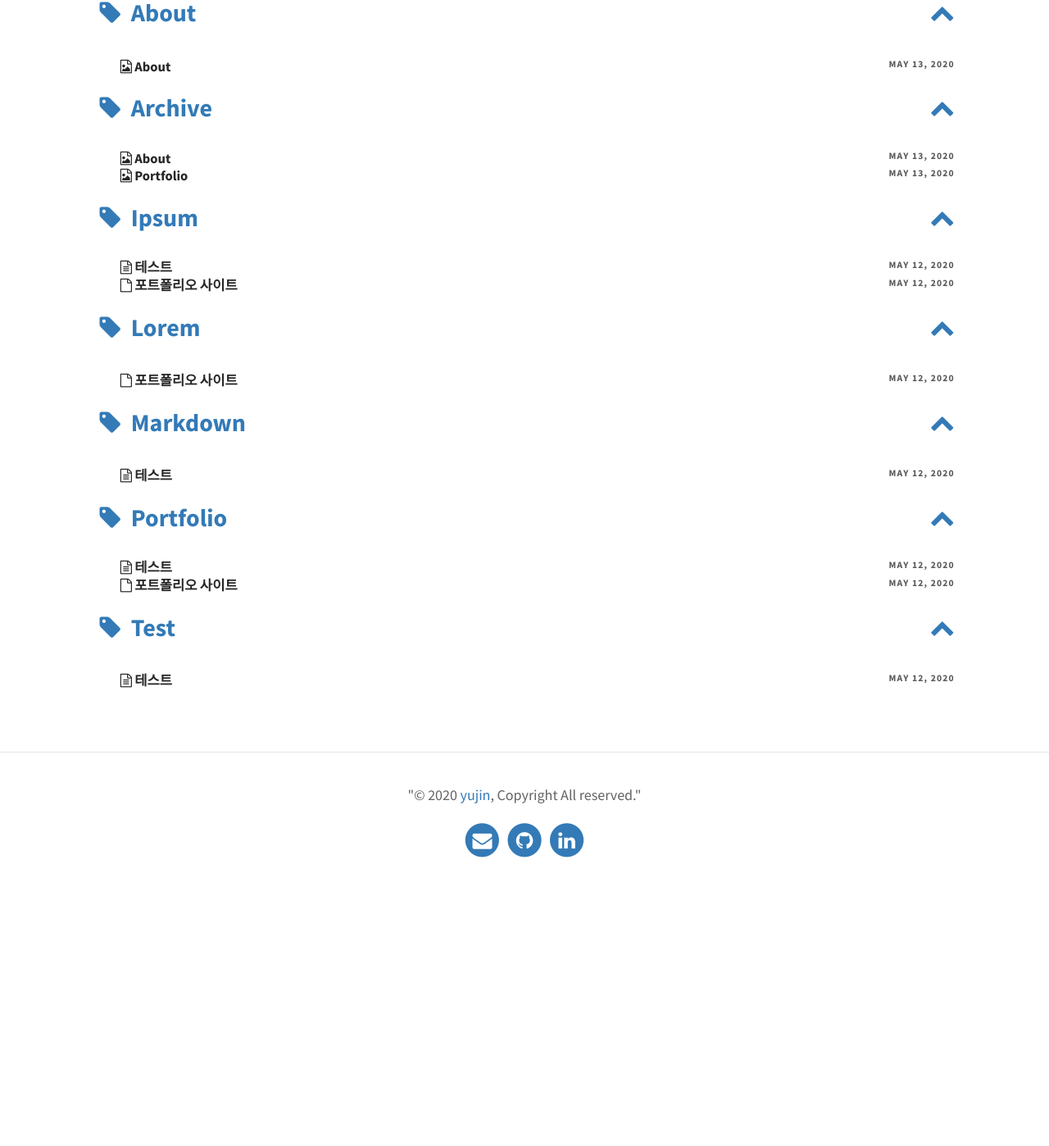
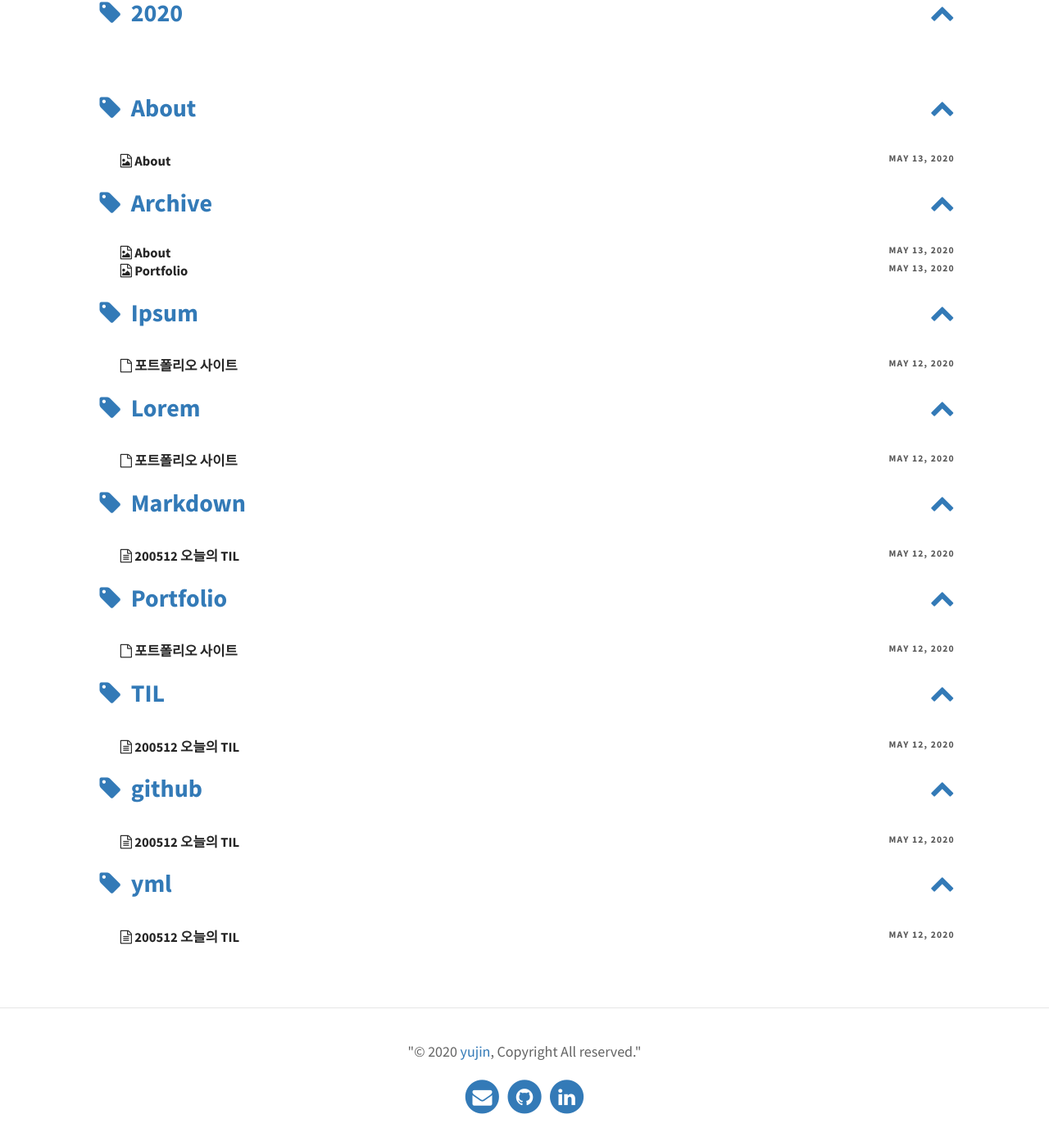
Before and after one commit to yujindev/yujindev.github.io, a Jekyll site: the page built from pages/tags.md, in a window 1280 px wide and 1400 px high, scrolled down 384 px. Shown: the whole window at 82% size. Built offline with Jekyll 4.4.1, drawn with Linux system fonts in a browser that asks for light colours; before the commit the page ends 1471 px from its top, so only the background shows below that; some of the changed lines change nothing that is shown.

Commit message:
200512-TIL

```diff
--- /dev/null
+++ b/_posts/2020-05-12-TIL.md
@@ -0,0 +1,43 @@
+---
+layout: post
+title: 200512 오늘의 TIL
+color: rgba(173, 196, 216,1) /* Color Theme Swatches in Hex */
+tags: [TIL, Markdown, 2020, github, yml]
+---
+
+# 200512 오늘의 TIL : github 블로그 개설
+
+## 오늘 한 일 👩‍💻
+1. github 블로그 개설
+- jekyll theme 사용하여 커스텀 완료
+
+2. 마크다운 작성법 알아가기
+
+
+
+## 알게 된 것 📝
+
+#### 📚jekyll theme를 커스텀할 때는 _config.yml부터 확인하자!
+단순 정적 페이지여서 다 수정해야하는 줄 알고 막막했는데, config파일만 변경하면 자동으로 설정되는 듯하다. 처음에 구조를 잘 이해를 못하겠어서 _includes/안에 있는 파일이나 pages/xx.md파일들을 건들여보면서 수정해도 적용이 안됐다. 로컬 서버에도 캐시가 있나해서 무한 캐시 삭제를 했지만 전혀 관계가 없었다.
+
+#### 📚yml 확장자는 포맷에 대한 약속!
+yml이라는 확장자도 처음이었다. vsc에서 열리나 싶었는데 다행히 열렸다.
+초면인 확장자여서 yarn이랑 이름이 비슷해서 -순전히 y가 들어가기 때문이라는 단순한 발상에서- 그런 쪽인가 싶었는데 전혀 관계 없었다.
+인프런의 김태민 강사님의 [답변](https://www.inflearn.com/questions/16184)으로 아주 간단히 이해하게 되었다.
+
+
+>시스템 간의 데이터를 주고 받을 때는 데이터 포맷에 대한 약속이 필요하다.
+>내부에서 세운 규칙을 타 시스템과 주고 받을 때 번거롭고, 데이터 규칙으로 문서가 많아진다.
+>데이터 포맷을 정의, 포맷의 규칙 ex) xml,json
+>yml을 사용하는 이유 : {},[],"" 등이 없어 편리해 일반적으로 yml을 권장
+
+
+xml의 최신 버전이 yml이라는 것인가 라는 생각이 들었다.
+xml은 전에 일하던 회사에서 새로운 홈페이지를 릴리스 할 때마다 사이트맵을 만들기 위해 사용했어서 단순히 구글 크롤링을 위해 존재하는 확장자인줄로만 알았다.
+
+## 회고 🌿
+우여곡절 끝에 github 블로그를 설치하게 되었다. 솔직히 github 블로그는 넘을 수 없는 실력을 가진 사람들만 할 수 있는 건줄 알았다. til로 유명한 진유림님이나 전혀 초보가 아닌 초보몽키님의 블로그를 보았기 때문이다.
+나는 아직 git 명령어에도 미숙하고, 마크업 문법에는 더더욱 미숙해서 어떤 실수를 더 겪게 될지 약간 두렵기도 하다.
+하지만, 기록의 힘이라는 것 꾸준함의 힘이라는 것이 존재한다는 것을 믿고 미래의 내가 오늘의 나를 고마워 할 나를 생각하며 느리더라도 꾸준한 기록을 남기고 싶다.
+오늘은 별로 한 게 없다고 생각했는데, 기록으로 남기니까 생각보다 내용이 나온다.
+신기하기도 하고 이러면서 성장할 수 있는건가라는 작은 희망을 품어야지! 내일도 힘내자 나 💪
--- a/_posts/2020-05-12-test.md
+++ /dev/null
@@ -1,10 +0,0 @@
----
-layout: post
-title: 테스트
-color: navy
-tags: [Test, Ipsum, Markdown, Portfolio]
----
-
-# 테스트 글
-
-테스트 123
```
Also changed, not shown: pages/about.md (+2 -4 lines), 7 other files.
